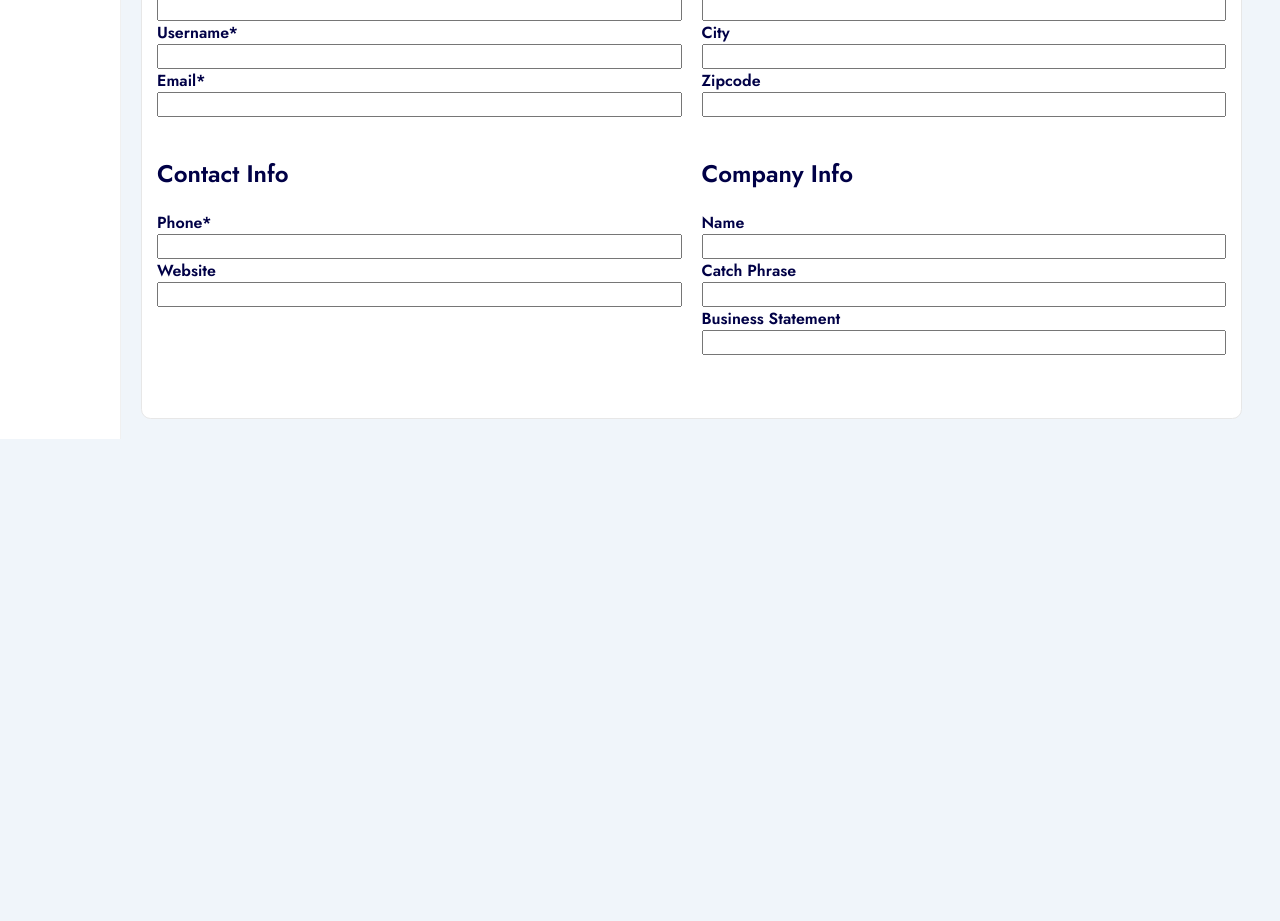
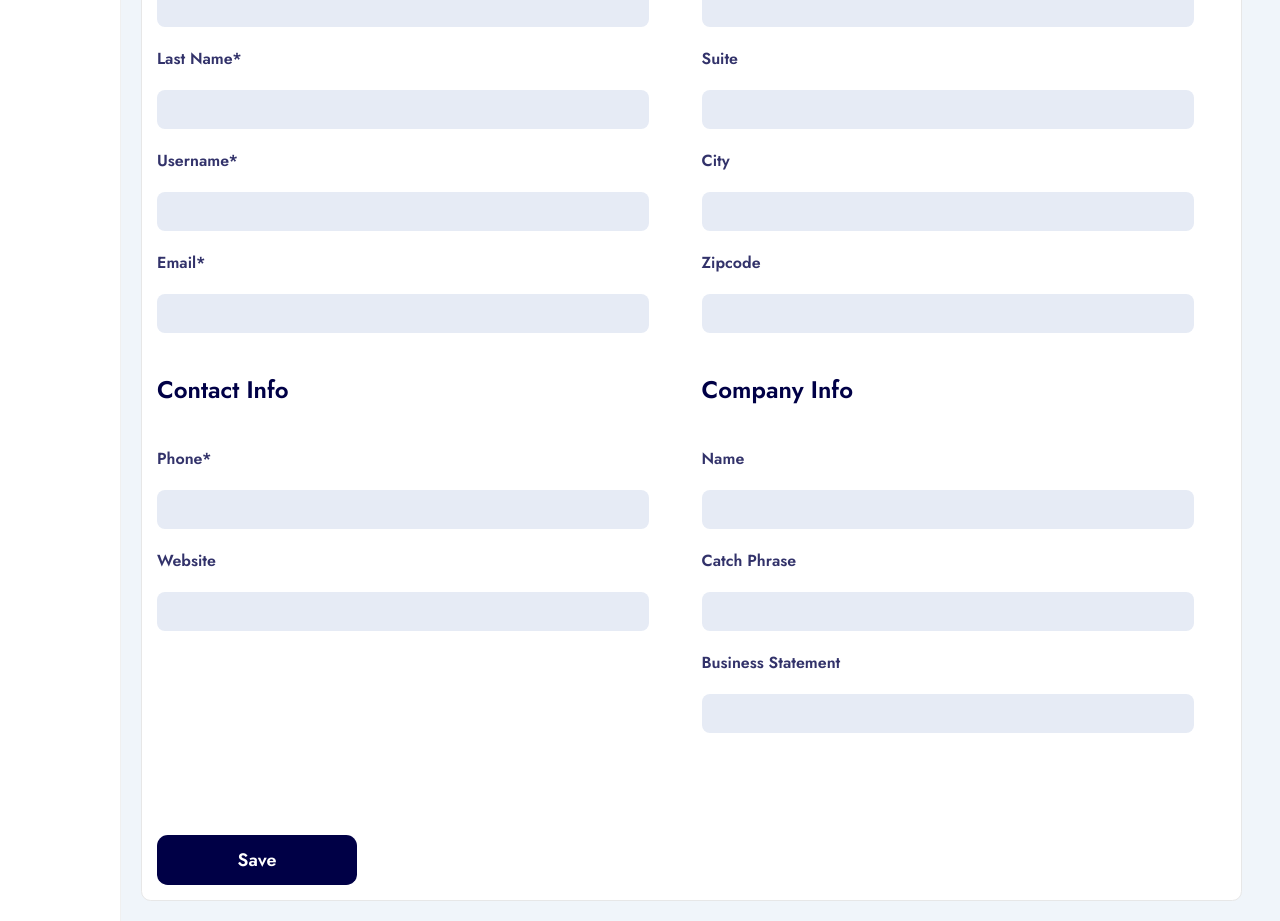
Before and after one commit to boolean-uk/react-cohort-dashboard-challenge, a React (Vite) app: page /profile/1 in a window 1280 px wide. Shown: the part 460-1381 px from the top of the page. Before the commit the page ends 899 px from the top, so only its background shows below. Built offline with nearby package versions, Linux system fonts and the light colour scheme.

Commit message:
Stylize Profile page form

```diff
--- a/src/components/Profile/ProfileFormInput.jsx
+++ b/src/components/Profile/ProfileFormInput.jsx
@@ -1,9 +1,13 @@
+import "@styles/PostInput.css";
+
 export default function ProfileFormInput({ name, required = false }) {
   const result = name.replace(/\s/g, "");
   return (
     <>
-      <label htmlFor={result}>{`${required ? name + "*" : name}`}</label>
-      <input name={result} />
+      <label className="cm-input-label" htmlFor={result}>{`${
+        required ? name + "*" : name
+      }`}</label>
+      <input className="cm-input" name={result} />
     </>
   );
 }
--- a/src/routes/Profile.jsx
+++ b/src/routes/Profile.jsx
@@ -40,6 +40,9 @@ export default function Profile() {
             <ProfileFormInput name="Business Statement" />
           </section>
         </form>
+        <button className="cm-button" style={{ height: "50px" }}>
+          Save
+        </button>
       </div>
     </div>
   );
--- a/src/styles/PostInput.css
+++ b/src/styles/PostInput.css
@@ -14,6 +14,28 @@
   background-color: #e6ebf5;
 }
 
+.cm-input {
+  border-radius: 0.6em;
+  width: 100%;
+  background-color: #e6ebf5;
+  padding: 10px;
+  border: none;
+}
+
+.cm-input-label {
+  opacity: 0.8;
+}
+
+.cm-button {
+  color: white;
+  font-size: large;
+  cursor: pointer;
+  background-color: var(--primary);
+  width: 200px;
+  border: none;
+  border-radius: 0.6em;
+}
+
 .card div button {
   color: white;
   font-size: large;
--- a/src/styles/Profile.css
+++ b/src/styles/Profile.css
@@ -14,4 +14,6 @@
 .user-info-form .info-section {
   display: flex;
   flex-direction: column;
+  width: 90%;
+  gap: 20px;
 }
```
